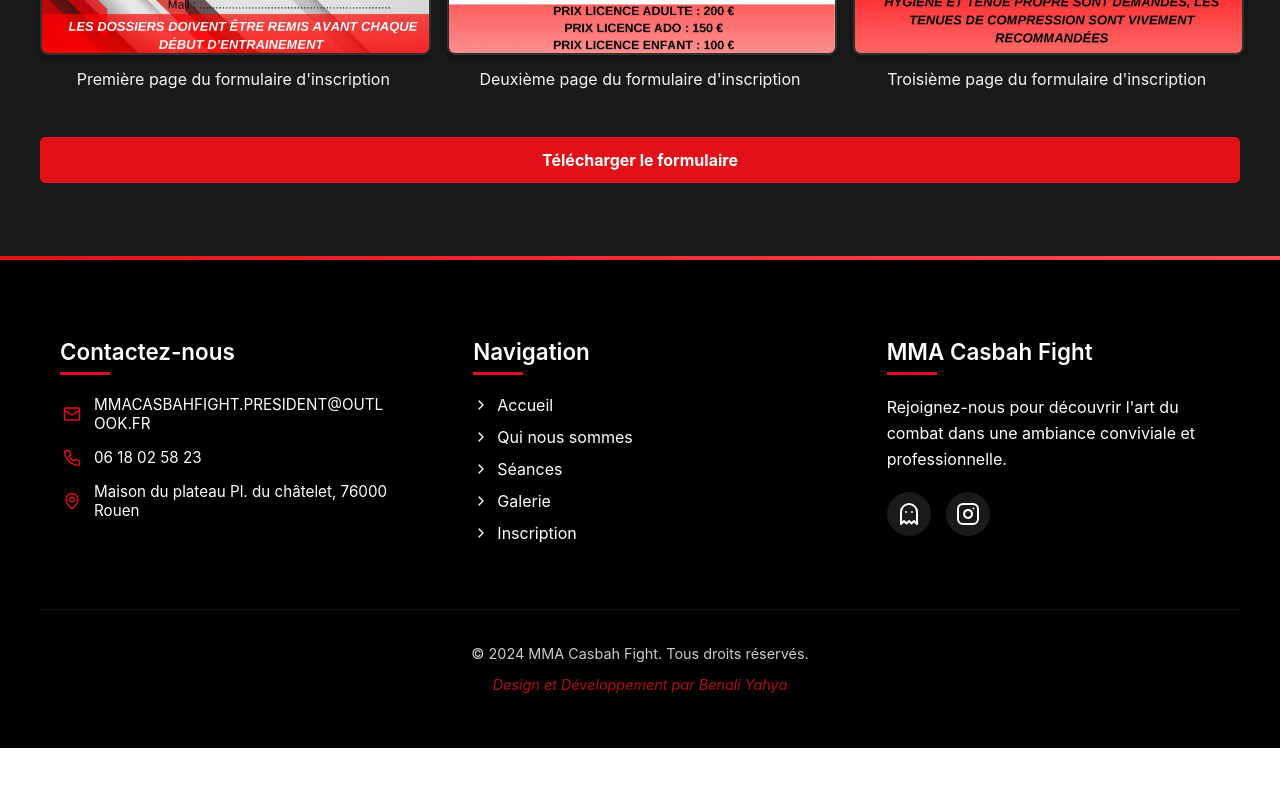
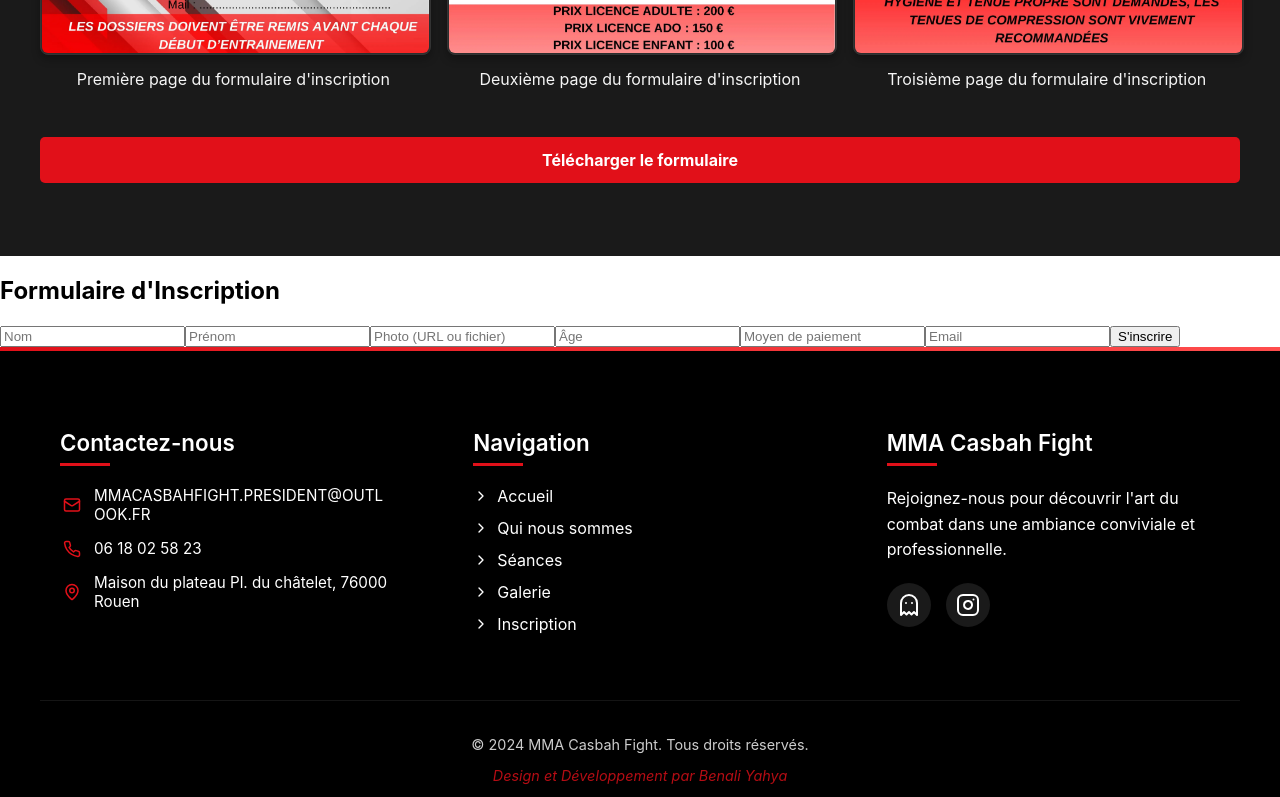
Before and after one commit to YHA76/my-mma-club-frontend, a React (Create React App) app: page /inscription in a window 1280 px wide. Shown: the part 674-1471 px from the top of the page. Before the commit the page ends 1422 px from the top, so only its background shows below. Built offline with nearby package versions, Linux system fonts and the light colour scheme.

Commit message:
envoie mail inscription

```diff
--- /dev/null
+++ b/src/components/InscriptionForm.js
@@ -0,0 +1,96 @@
+import React, { useState } from "react";
+
+function InscriptionForm() {
+  const [formData, setFormData] = useState({
+    nom: "",
+    prenom: "",
+    photo: "",
+    age: "",
+    moyenPaiement: "",
+    email: "",
+  });
+
+  const [message, setMessage] = useState(""); // Message de confirmation ou d'erreur
+
+  // Gérer les changements de champ
+  const handleChange = (e) => {
+    setFormData({ ...formData, [e.target.name]: e.target.value });
+  };
+
+  // Envoyer les données au serveur
+  const handleSubmit = async (e) => {
+    e.preventDefault();
+    setMessage("Envoi en cours...");
+
+    try {
+      const response = await fetch("http://localhost:5000/api/inscription", {
+        method: "POST",
+        headers: { "Content-Type": "application/json" },
+        body: JSON.stringify(formData),
+      });
+
+      const data = await response.json();
+      if (response.ok) {
+        setMessage("Inscription envoyée avec succès !");
+      } else {
+        setMessage(data.error || "Une erreur est survenue.");
+      }
+    } catch (error) {
+      setMessage("Erreur de connexion au serveur.");
+    }
+  };
+
+  return (
+    <div>
+      <h2>Formulaire d'Inscription</h2>
+      <form onSubmit={handleSubmit}>
+        <input
+          type="text"
+          name="nom"
+          placeholder="Nom"
+          onChange={handleChange}
+          required
+        />
+        <input
+          type="text"
+          name="prenom"
+          placeholder="Prénom"
+          onChange={handleChange}
+          required
+        />
+        <input
+          type="text"
+          name="photo"
+          placeholder="Photo (URL ou fichier)"
+          onChange={handleChange}
+          required
+        />
+        <input
+          type="number"
+          name="age"
+          placeholder="Âge"
+          onChange={handleChange}
+          required
+        />
+        <input
+          type="text"
+          name="moyenPaiement"
+          placeholder="Moyen de paiement"
+          onChange={handleChange}
+          required
+        />
+        <input
+          type="email"
+          name="email"
+          placeholder="Email"
+          onChange={handleChange}
+          required
+        />
+        <button type="submit">S'inscrire</button>
+      </form>
+      {message && <p>{message}</p>}
+    </div>
+  );
+}
+
+export default InscriptionForm;
--- a/src/views/Inscription.js
+++ b/src/views/Inscription.js
@@ -3,6 +3,7 @@
 import "../styles/Styles.css";
 import "../styles/Inscription.css";
 import Footer from "../components/Footer.js";
+import InscriptionForm from "../components/InscriptionForm";
 
 function Inscription() {
   // Tableau d'images et de descriptions
@@ -49,6 +50,8 @@
           Télécharger le formulaire
         </a>
       </div>
+      {/* Formulaire d'inscription */}
+      <InscriptionForm />
 
       <Footer />
     </div>
```
